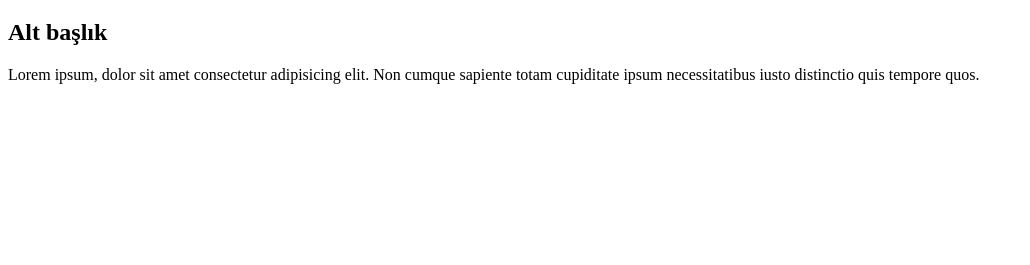
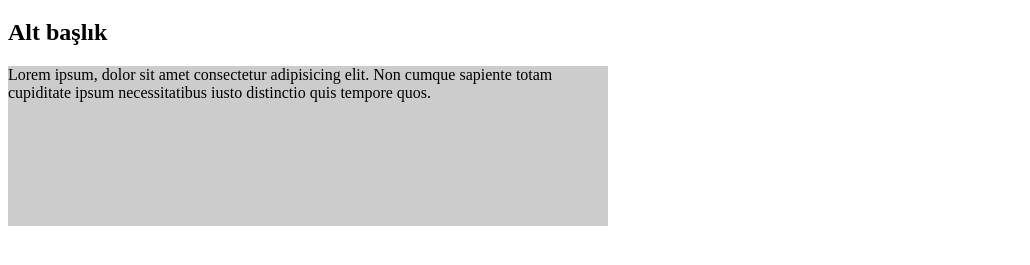
Before and after one commit to hasanSevinc/deneme, a plain HTML site: page index.html in a window 1280 px wide. Shown: the part 61-326 px from the top of the page, without its empty margins (0-1030 px from the left). Drawn offline with Linux system fonts and the light colour scheme.

Commit message:
add title, style changes

```diff
--- a/index.html
+++ b/index.html
@@ -3,7 +3,7 @@
   <head>
     <meta charset="UTF-8" />
     <meta name="viewport" content="width=device-width, initial-scale=1.0" />
-    <title>Document</title>
+    <title>Training purposes</title>
     <link rel="stylesheet" href="styles.css" />
   </head>
   <body>
--- a/styles.css
+++ b/styles.css
@@ -1,3 +1,8 @@
 h1 {
   color: aqua;
 }
+main {
+  background-color: #ccc;
+  width: 600px;
+  height: 20vh;
+}
```
